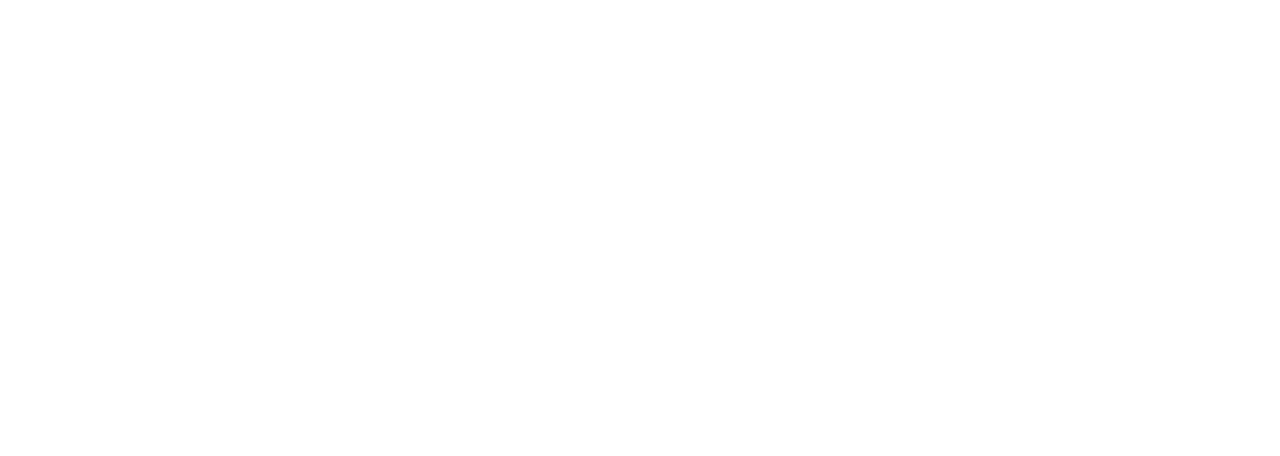
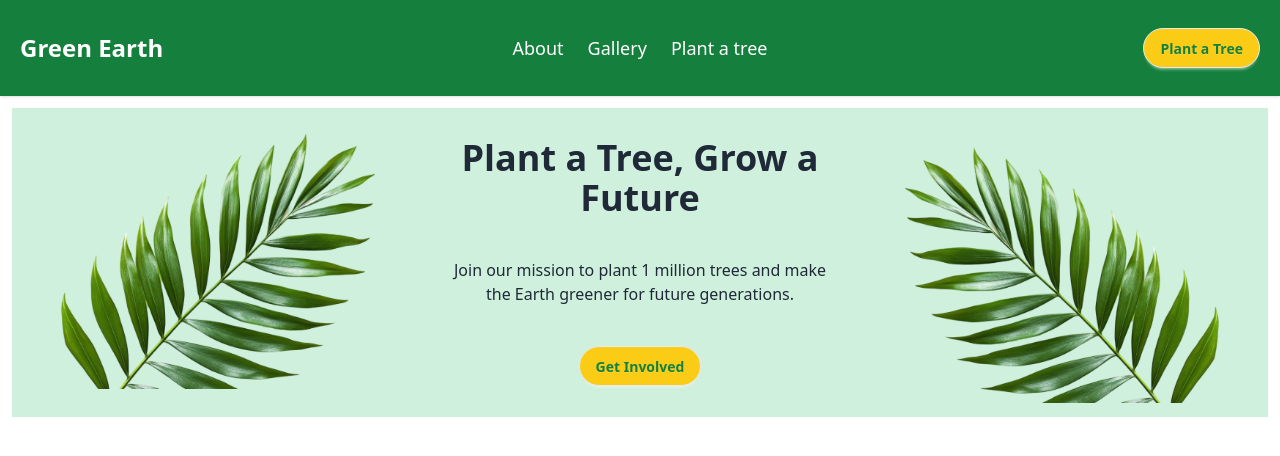
Before and after one commit to Sumaya-promi/assignment-6, a plain HTML site: page index.html in a window 1280 px wide. Drawn offline with nearby package versions, Linux system fonts and the light colour scheme.

Commit message:
nav and baanner section added

```diff
--- a/index.html
+++ b/index.html
@@ -1,11 +1,81 @@
 <!DOCTYPE html>
 <html lang="en">
+
 <head>
     <meta charset="UTF-8">
     <meta name="viewport" content="width=device-width, initial-scale=1.0">
-    <title>Document</title>
+    <title>Green Earth</title>
+    <!--Integrate daisyui-->
+    <link href="https://cdn.jsdelivr.net/npm/daisyui@5" rel="stylesheet" type="text/css" />
+    <script src="https://cdn.jsdelivr.net/npm/@tailwindcss/browser@4"></script>
+
+    <!--Font awesome cdn-->
+    <link rel="stylesheet" href="https://cdnjs.cloudflare.com/ajax/libs/font-awesome/7.0.1/css/all.min.css"
+        integrity="sha512-2SwdPD6INVrV/lHTZbO2nodKhrnDdJK9/kg2XD1r9uGqPo1cUbujc+IYdlYdEErWNu69gVcYgdxlmVmzTWnetw=="
+        crossorigin="anonymous" referrerpolicy="no-referrer" />
+
+    <!--Google font-->
+    <link rel="preconnect" href="https://fonts.googleapis.com">
+    <link rel="preconnect" href="https://fonts.gstatic.com" crossorigin>
+    <link
+        href="https://fonts.googleapis.com/css2?family=Poppins:ital,wght@0,100;0,200;0,300;0,400;0,500;0,600;0,700;0,800;0,900;1,100;1,200;1,300;1,400;1,500;1,600;1,700;1,800;1,900&display=swap"
+        rel="stylesheet">
+
+    <!--Stylesheet-->
+    <link rel="stylesheet" href="style/style.css">
+
 </head>
+
 <body>
+        <header>
+        <!--Navbar-->
+        <div class="navbar shadow-sm bg-[#15803d] w-full p-1 md:p-5">
+            <div class="navbar-start">
+                <div class="dropdown">
+                    <div tabindex="0" role="button" class="btn btn-ghost lg:hidden">
+                        <svg xmlns="http://www.w3.org/2000/svg" class="h-5 w-5" fill="none" viewBox="0 0 24 24"
+                            stroke="currentColor">
+                            <path stroke-linecap="round" stroke-linejoin="round" stroke-width="2"
+                                d="M4 6h16M4 12h8m-8 6h16" />
+                        </svg>
+                    </div>
+                    <ul tabindex="-1"
+                        class="menu menu-sm dropdown-content bg-base-100 rounded-box z-1 mt-3 w-52 p-2 shadow">
+                        <li><a href="">About</a></li>
+                        <li><a href="">Gallery</a></li>
+                        <li><a href="">Plant a tree</a></li>
+                    </ul>
+                </div>
+                <a class="text-2xl text-white font-bold">Green Earth </a>
+            </div>
+            <div class="navbar-center hidden lg:flex">
+                <ul class="menu menu-horizontal px-1">
+                    <li><a class="font-medium text-lg text-white" href="">About</a></li>
+                    <li><a class="font-medium text-lg text-white" href="">Gallery</a></li>
+                    <li><a class="font-medium text-lg text-white" href="">Plant a tree</a></li>
+                </ul>
+            </div>
+            <div class="navbar-end">
+                <a class="btn rounded-4xl bg-[#facc15] hover:bg-[#e7c40f] text-[#15803d]">Plant a Tree</a>
+            </div>
+        </div>
+
+    </header>
+
+    <!--Banner section-->
+    <section>
+        <div class="flex flex-col md:flex-row justify-center items-center bg-[#cff0dc]  md:m-3 gap-8">
+            <img class="md:w-[400px] mb-7" src="assets/hero-leaf1.png" alt="">
+            <div class=" text-center space-y-10">
+                <h2 class="text-4xl text-[#1f2937] font-bold">Plant a Tree, Grow a Future</h2>
+                <p class="text-[#1f2937]">Join our mission to plant 1 million trees and make the Earth greener for
+                    future generations.</p>
+                <button class="btn rounded-4xl bg-[#facc15] hover:bg-[#e7c40f] text-[#15803d]">Get Involved</button>
+            </div>
+            <img class="md:w-[400px]" src="assets/hero-leaf2.png" alt="">
+        </div>
+    </section>
 
 </body>
+
 </html>
```
